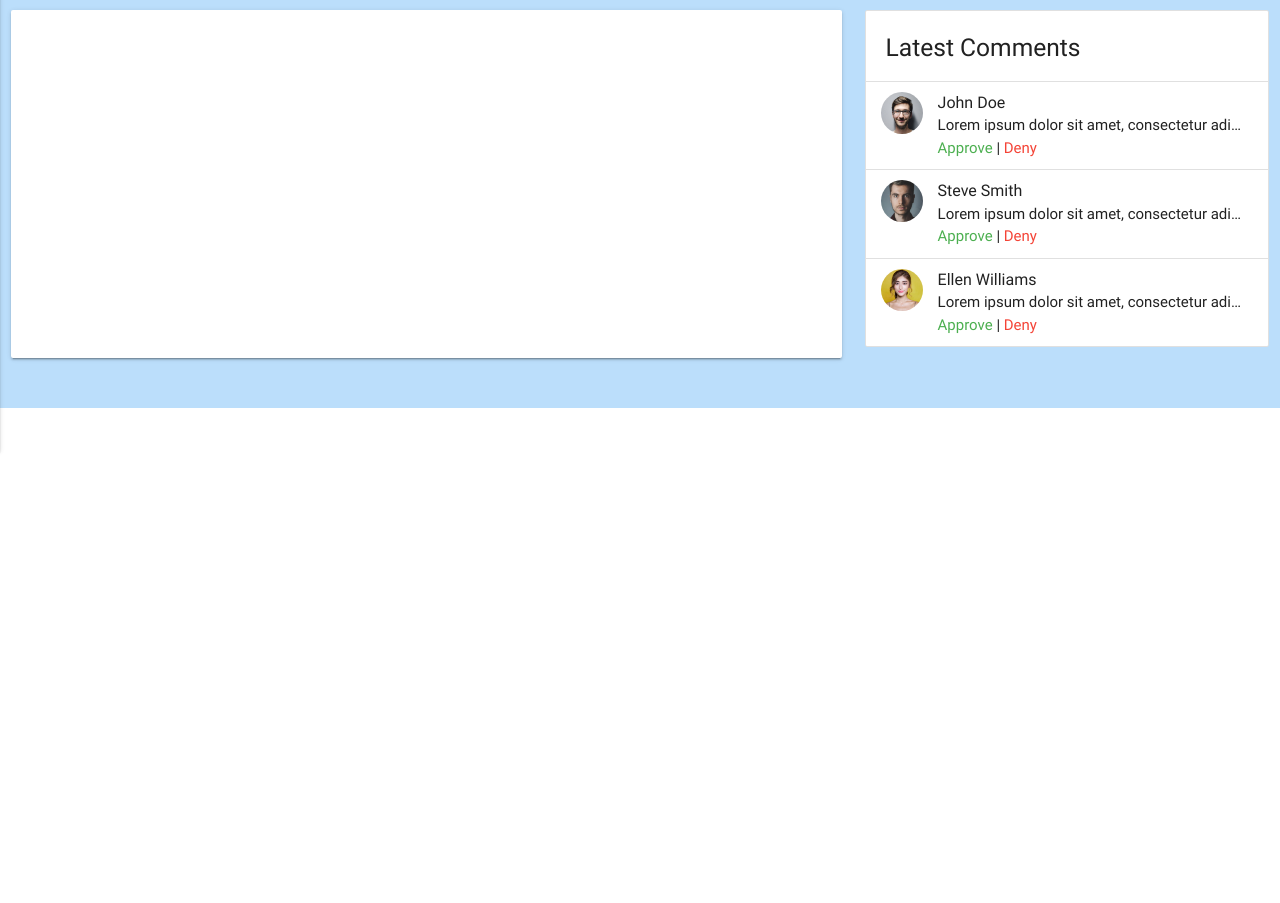
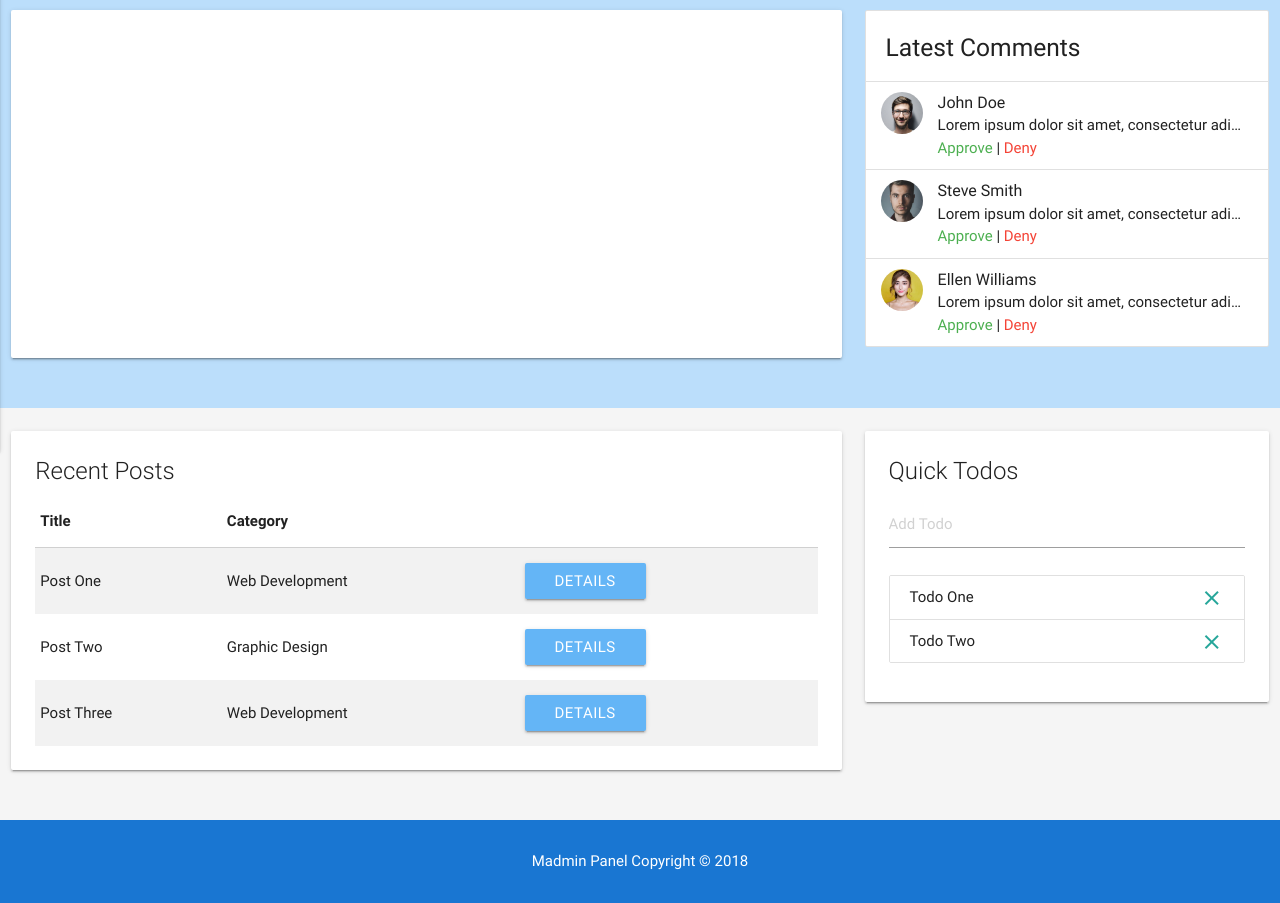
Before and after one commit to BrandonSmith8038/udemy-materilize-css, a website: page madmin/index.html in a window 1280 px wide. Shown: the part 409-1312 px from the top of the page. Before the commit the page ends 817 px from the top, so only its background shows below. Drawn offline with nearby package versions, Linux system fonts and the light colour scheme.

Commit message:
Recent Posts, Todos, Footer

```diff
--- a/madmin/index.html
+++ b/madmin/index.html
@@ -13,7 +13,7 @@
   <title>Madmin</title>
 </head>
 
-<body>
+<body class="grey lighten-4">
   <nav class="blue darken-2">
     <div class="container">
       <div class="nav-wrapper">
@@ -141,6 +141,80 @@
       </div>
     </div>
   </section>
+  <!--Section: Recent Posts and Todos-->
+  <section class="section section-recent">
+    <div class="row">
+      <div class="col s12 m6 l8">
+        <div class="card">
+          <div class="card-content">
+            <span class="card-title">Recent Posts</span>
+            <table class="striped">
+              <thead>
+                <tr>
+                  <th>
+                    Title
+                  </th>
+                  <th>
+                    Category
+                  </th>
+                </tr>
+              </thead>
+              <tbody>
+                <tr>
+                  <td>Post One</td>
+                  <td>Web Development</td>
+                  <td>
+                    <a href="details.html" class="btn blue lighten-2">Details</a>
+                  </td>
+                </tr>
+                <tr>
+                  <td>Post Two</td>
+                  <td>Graphic Design</td>
+                  <td>
+                    <a href="details.html" class="btn blue lighten-2">Details</a>
+                  </td>
+                </tr>
+                <tr>
+                  <td>Post Three</td>
+                  <td>Web Development</td>
+                  <td>
+                    <a href="details.html" class="btn blue lighten-2">Details</a>
+                  </td>
+                </tr>
+              </tbody>
+            </table>
+          </div>
+        </div>
+      </div>
+      <div class="col s12 m6 l4">
+        <div class="card">
+          <div class="card-content">
+            <span class="card-title">
+              Quick Todos
+            </span>
+            <form id="todo-form">
+              <div class="input-field">
+                <input type="text" id="todo" placeholder="Add Todo"/>
+              </div>
+            </form>
+            <ul class="collection todos">
+              <li class="collection-item">
+                <div>Todo One
+                <a href="" class="secondary-content delete"><i class="material-icons">close</i></a></div>
+              </li>
+              <li class="collection-item">
+                <div>Todo Two
+                <a href="" class="secondary-content delete"><i class="material-icons">close</i></a></div>
+              </li>
+            </ul>
+          </div>
+        </div>
+      </div>
+    </div>
+  </section>
+  <footer class="section blue darken-2 white-text center">
+    <p>Madmin Panel Copyright &copy; 2018</p>
+  </footer>
 
   <!--PreLoader-->
   <div class="loader preloader-wrapper big active">
@@ -204,6 +278,29 @@
 
       })
 
+      //Quick Todos
+      $('#todo-form').submit(function(e) {
+
+        const output = `
+           <li class="collection-item">
+            <div>${$('#todo').val()}
+            <a href="" class="secondary-content delete"><i class="material-icons">close</i></a></div>
+            </li>
+          `
+
+        $('.todos').append(output)
+        Materialize.toast('Todo Added', 3000)
+
+        e.preventDefault()
+      })
+
+      // Delete Todos
+      $('.todos').on('click', '.delete', function(e){
+        $(this).parent().parent().remove()
+        Materialize.toast('Todo Removed', 3000)
+
+        e.preventDefault()
+      })
 
     });
   }, 1000)
```
